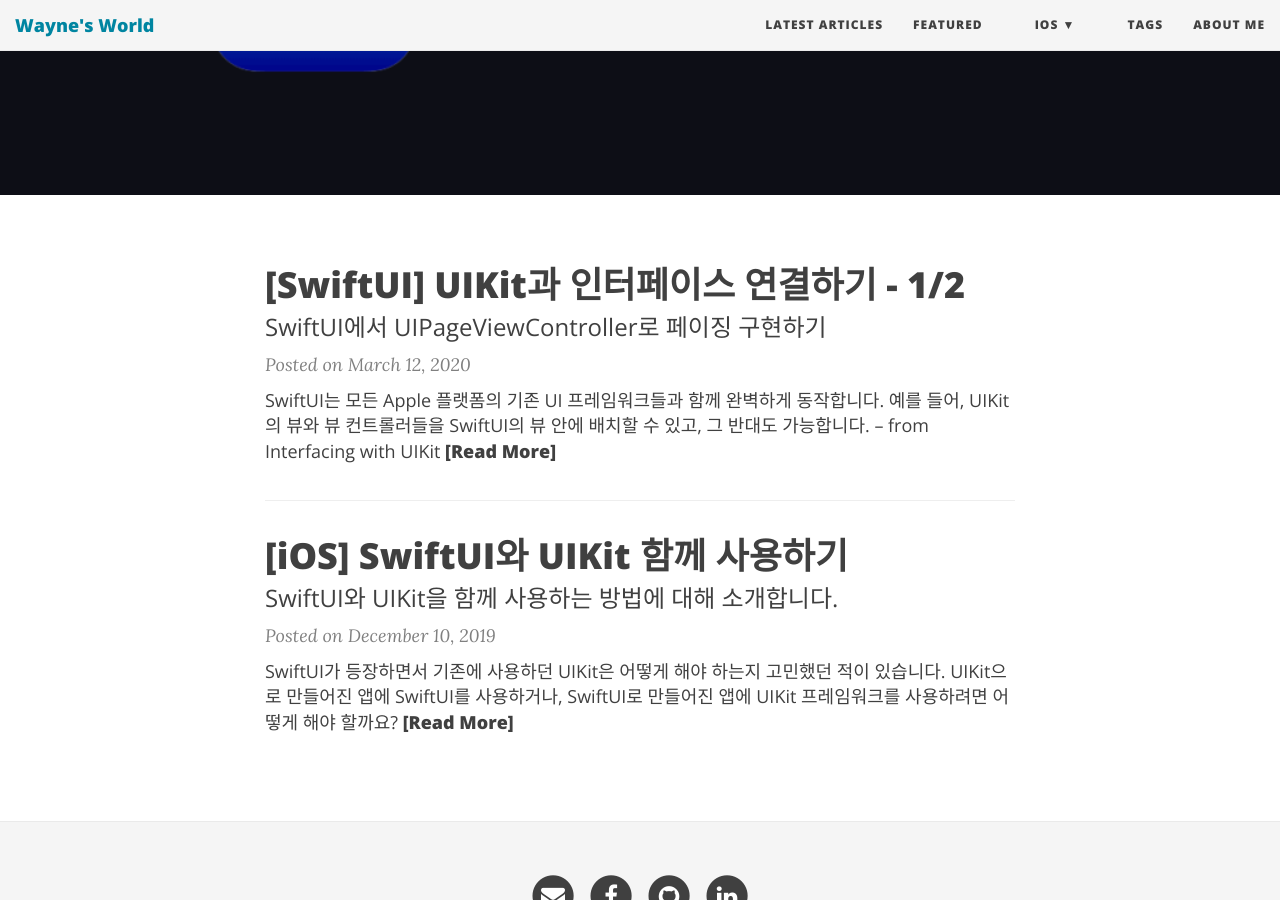
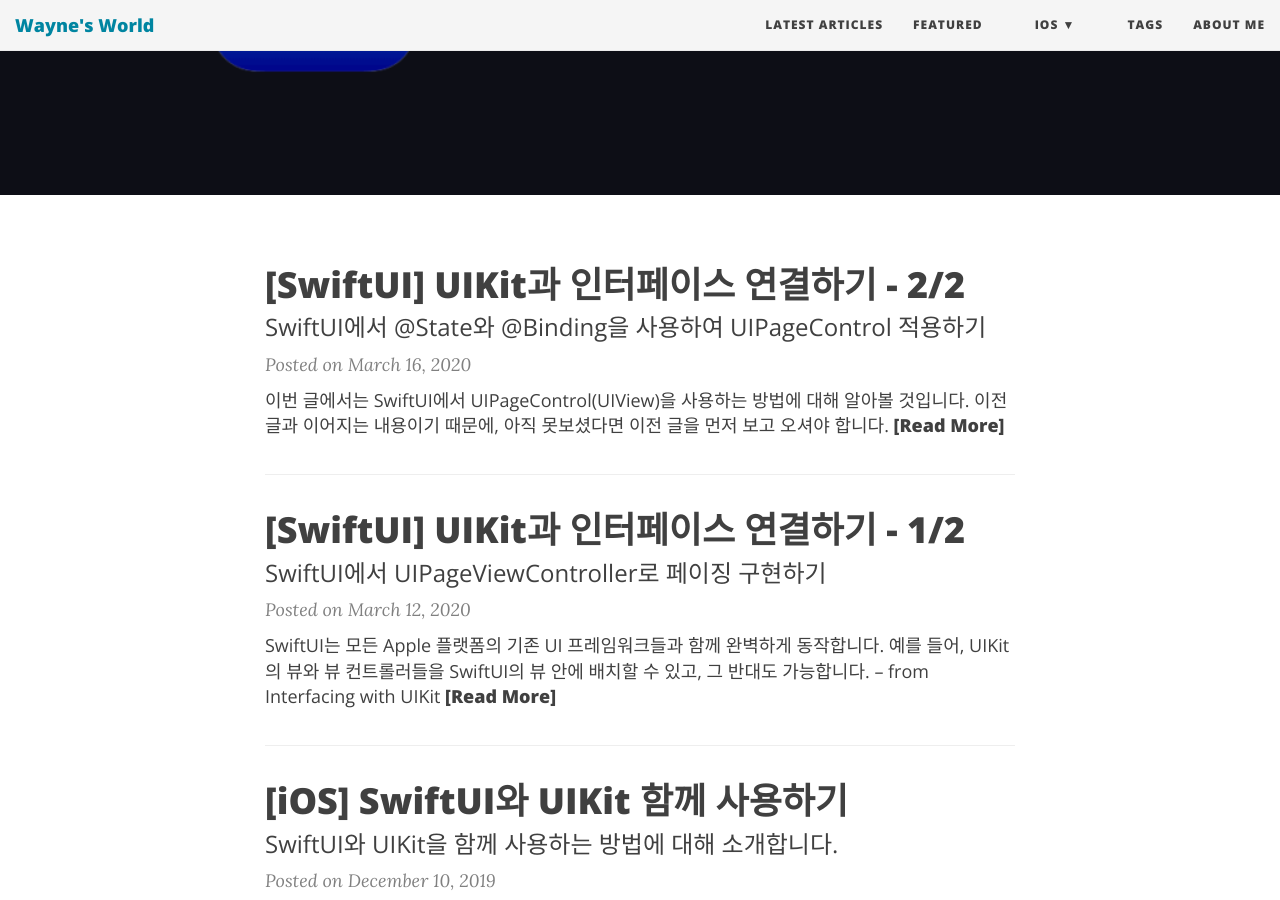
Before and after one commit to Mildwhale/mildwhale.github.io, a Jekyll site: the page built from category/swiftui.md, in a window 1280 px wide and 900 px high, scrolled down 348 px. Built offline with Jekyll 4.4.1, drawn with Linux system fonts in a browser that asks for light colours; nearby versions of some CDN libraries; some of the changed lines change nothing that is shown.

Commit message:
:construction: Interfacing with UIKit 2편 - 초안 작성

````diff
--- a/_posts/2020-03-12-Interfacing-with-UIKit.md
+++ b/_posts/2020-03-12-Interfacing-with-UIKit-1.md
@@ -219,4 +219,6 @@ PageView.swift 파일로 이동하여 SwiftUI 프리뷰를 실행(Resume)하고,
 ## 마치며
 지금까지 UIPageViewController를 사용하여 SwiftUI의 View의 페이징을 구현하고, Coordinator로 dataSource를 설정하는 방법을 알아보았습니다.
 
-다음글에서는 UIPageControl을 사용하여 현재 페이지의 위치를 표시해볼 예정입니다. 이 기능을 구현하기 위해서는 @State와 @Binding을 사용해야 하는데, 벌써 궁금하지 않으신가요? 😎
+다음 글에서는 UIPageControl을 사용하여 현재 페이지의 위치를 표시해볼 예정입니다. 이 기능을 구현하기 위해서는 @State와 @Binding을 사용해야 하는데, 벌써 궁금하지 않으신가요? 😎
+
+[다음 글 바로가기](/2020-03-16-Interfacing-with-UIKit-2/)
--- /dev/null
+++ b/_posts/2020-03-16-Interfacing-with-UIKit-2.md
@@ -0,0 +1,174 @@
+---
+layout: post
+title: "[SwiftUI] UIKit과 인터페이스 연결하기 - 2/2"
+description: "SwiftUI에서 @State와 @Binding을 사용하여 UIPageControl 적용하기"
+author: "kyujin.kim"
+date: 2020-03-16
+categories: [iOS, SwiftUI]
+tags: [iOS, SwiftUI]
+---
+
+이번 글에서는 SwiftUI에서 **UIPageControl**(UIView)을 사용하는 방법에 대해 알아볼 것입니다. [이전 글](/2020-03-12-Interfacing-with-UIKit-1/)과 이어지는 내용이기 때문에, 아직 못보셨다면 이전 글을 먼저 보고 오셔야 합니다.
+
+이 글은 **Swift Tutorials**의 **Interfacing with UIKit**을 기반으로 작성되었습니다.
+
+---
+
+## State와 Binding으로 Page 연결하기
+![section3-1](/assets/images/swift-tutorials/interfacing-with-uikit/section3-1.png){: .center-image}{: width="300"}
+
+UIPageControl을 추가하기 전에, 우리는 지금 몇 번째 페이지가 보여지고 있는지 알 필요가 있습니다. 이 기능을 구현하기 위해서는 **PageView**에 `@State` 변수를 정의하고, **PageViewController**의 `@Binding` 변수에 연결 해줘야 합니다. 왜냐하면, UIPageViewController의 Delegate는 PageViewController의 Coordinator에 구현 할 것이기 때문이죠.
+
+### PageViewController에 currentPage 추가하기
+**PageViewController**에 `currentPage`라는 변수를 추가하는 것으로 시작하겠습니다. 이때 이 변수는 **@Binding** 속성으로 지정되어야 합니다. 그리고 **setViewControllers(_:direction:animated:)** 메서드를 호출하는 곳에 currentPage를 사용하도록 수정합니다.
+
+```swift
+struct PageViewController: UIViewControllerRepresentable {
+    @Binding var currentPage: Int
+
+    .
+    .
+    .
+
+    func updateUIViewController(_ pageViewController: UIPageViewController, context: Context) {
+        pageViewController.setViewControllers(
+            [controllers[currentPage]], direction: .forward, animated: true)
+    }
+}
+```
+
+### UIPageViewControllerDelegate 구현하기
+PageViewController의 Coordinator는 UIPageViewDataSource만 구현되어있고, Delegate는 구현되어있지 않습니다. 현재 보여지고있는 페이지 정보를 가져오고 싶다면, **UIPageViewControllerDelegate**를 구현해야 합니다.
+
+아래 코드를 참고하여 Coordinator 선언부에 `UIPageViewControllerDelegate`를 추가하고, **(_:didFinishAnimating:previousViewControllers:transitionCompleted completed: Bool)** 메서드를 구현합니다.
+
+```swift
+class Coordinator: NSObject, UIPageViewControllerDataSource, UIPageViewControllerDelegate {
+    .
+    .
+    .
+
+    func pageViewController(_ pageViewController: UIPageViewController, didFinishAnimating finished: Bool, previousViewControllers: [UIViewController], transitionCompleted completed: Bool) {
+        if completed,
+            let visibleViewController = pageViewController.viewControllers?.first,
+            let index = parent.controllers.firstIndex(of: visibleViewController)
+        {
+            parent.currentPage = index
+        }
+    }
+}
+```
+
+그리고, **makeUIViewController(context: Context)** 함수가 있는 곳으로 이동해서 pageViewController의 delegate를 설정해줍니다.
+
+```swift
+pageViewController.delegate = context.coordinator
+```
+
+### PageView에 currentPage 추가하기
+다음으로 **PageView**에도 currentPage 변수를 추가하는데, 이때 이 변수는 **@State** 속성으로 지정되어야 합니다. 왜냐하면 이 변수가 변경될 때 마다, UIPageControl의 Page 위치를 갱신해야 하기 때문입니다.
+
+PageViewController를 초기화하는 부분에서 `$` 연산자를 사용하는 것에 주의하면서, 아래 코드를 추가합니다.
+
+```swift
+struct PageView<Page: View>: View {
+    @State var currentPage = 0
+
+    .
+    .
+    .
+
+    var body: some View {
+        PageViewController(controllers: viewControllers, currentPage: $currentPage)
+    }
+}
+```
+
+`$currentPage`를 PageViewController로 넘겨주게 되면, @Binding으로 선언 된 PageViewController의 currentPage와 서로 연결됩니다. 그럼 UIPageViewController를 스와이프하여 Page가 변경될 때 마다, **PageView**의 currentPage가 업데이트 될 것입니다.
+
+### UIPageControl을 대신하는 PageControl 만들기
+![section4-1](/assets/images/swift-tutorials/interfacing-with-uikit/section4-1.png){: .center-image}{: width="300"}
+
+UIKit으로 만들어진 UIPageControl을 사용하기 위해, 프로젝트에 `PageControl.swift` 라는 이름의 SwiftUI 파일을 추가합니다. 그리고 아래 코드를 참고하여 **UIViewRepresentable** 프로토콜을 따르는 **PageControl**을 추가합니다.
+
+여기서 구현된 make, update 함수는 UIViewControllerRepresentable의 것과 동일한 생명주기를 갖습니다.
+
+```swift
+import UIKit
+
+struct PageControl: UIViewRepresentable {
+    var numberOfPages: Int
+    @Binding var currentPage: Int
+
+    func makeUIView(context: Context) -> UIPageControl {
+        let control = UIPageControl()
+        control.numberOfPages = numberOfPages
+
+        return control
+    }
+
+    func updateUIView(_ uiView: UIPageControl, context: Context) {
+        uiView.currentPage = currentPage
+    }
+}
+```
+
+다음으로 **PageView**의 **body**를 아래 코드와 같이 변경합니다. body를 아래와 같이 변경하면, PageViewController 우측 하단에 UIPageControl이 추가됩니다.
+
+```swift
+var body: some View {
+    ZStack(alignment: .bottomTrailing) {
+        PageViewController(controllers: viewControllers, currentPage: $currentPage)
+        PageControl(numberOfPages: viewControllers.count, currentPage: $currentPage)
+            .padding(.trailing)
+    }
+}
+```
+
+이제, 페이지 뷰 컨트롤러를 좌/우로 스와이프 하면 페이지가 이동하면서 PageControl의 위치도 같이 움직이는 것을 볼 수 있습니다.
+
+### Coodinator로 Target-Action 구현하기
+UIPageControl은 Delegate 패턴이 아닌 target-action 패턴을 사용하여 사용자의 터치 이벤트를 처리합니다. 이 패턴을 구현하는 방법은 DataSource와 Delegate를 Coordinator에 구현했던 방법과 매우 비슷합니다.
+
+먼저, PageControl의 내부에 Coordinator와 makeCoordinator()를 추가해줍니다. PageViewController에서 했던 것과 같은 방법이죠.
+
+여기서 추가된 Coordinator는 **@objc**로 선언된 메서드가 있습니다. 이 메서드를 UIPageControl의 target-action 동작에 사용 할 것입니다.
+
+```swift
+func makeCoordinator() -> Coordinator {
+    Coordinator(self)
+}
+
+class Coordinator: NSObject {
+    var control: PageControl
+
+    init(_ control: PageControl) {
+        self.control = control
+    }
+
+    @objc func updateCurrentPage(sender: UIPageControl) {
+        control.currentPage = sender.currentPage
+    }
+}
+```
+
+다음으로 **valueChanged** 이벤트가 발생했을 때, UIPageControl의 타겟으로 coordinator를 지정하고, 실행 함수로 **updateCurrentPage(sender:)** 메서드를 지정해줍니다.
+
+```swift
+func makeUIView(context: Context) -> UIPageControl {
+    let control = UIPageControl()
+    control.numberOfPages = numberOfPages
+    control.addTarget(
+        context.coordinator,
+        action: #selector(Coordinator.updateCurrentPage(sender:)),
+        for: .valueChanged)
+
+    return control
+}
+```
+
+페이지뷰를 좌/우로 스와이프 해보고, PageControl의 좌/우를 터치해보세요. 이미지가 바뀌고, PageControl의 위치가 업데이트 된다면 모든 작업이 완료 된 것입니다.
+
+![result](/assets/images/swift-tutorials/interfacing-with-uikit/result.gif){: .center-image}{: width="320"}
+
+## 결론
````
Also changed, not shown: assets/images/swift-tutorials/interfacing-with-uikit/section3-1.png (added), assets/images/swift-tutorials/interfacing-with-uikit/section4-1.png (added), 1 other file.
